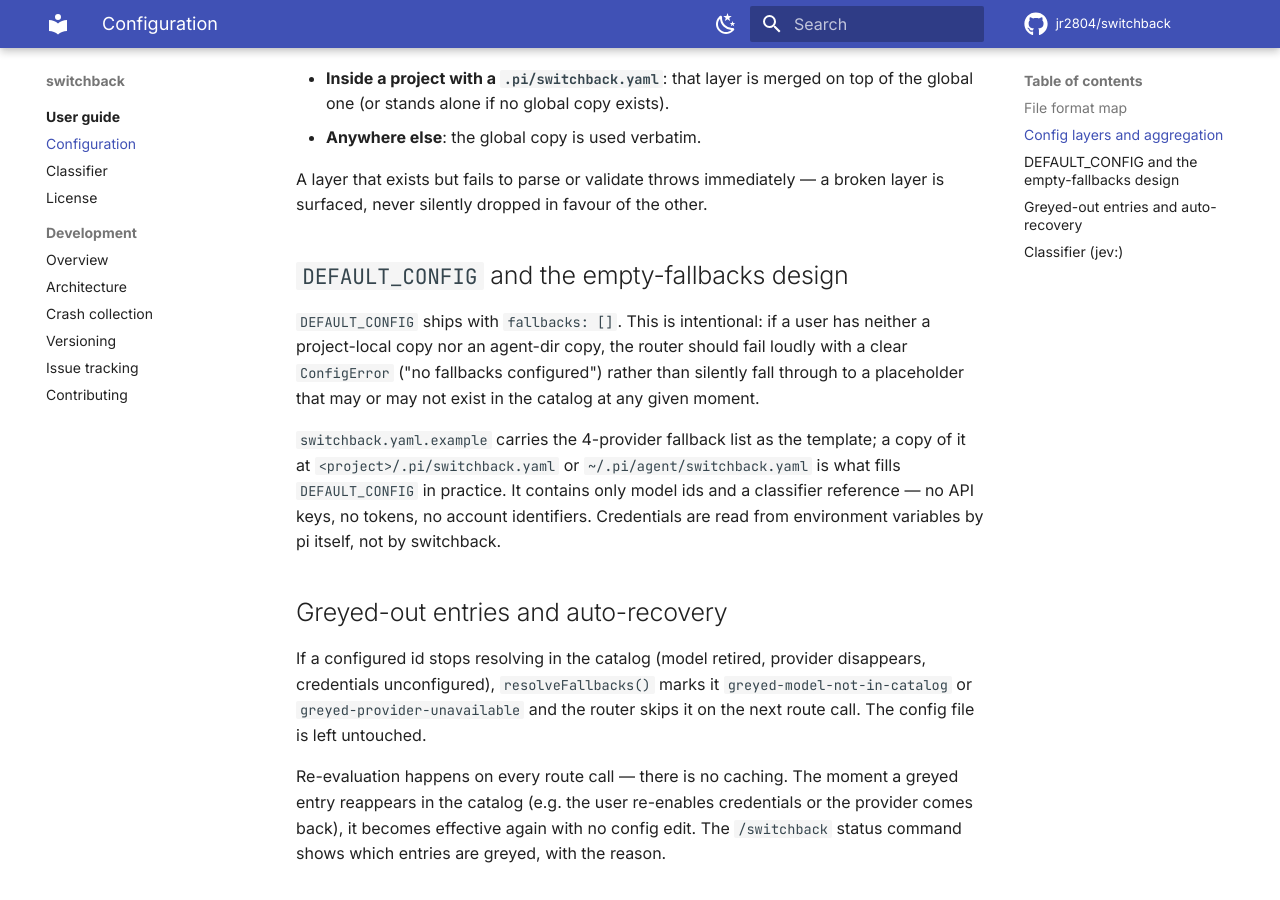
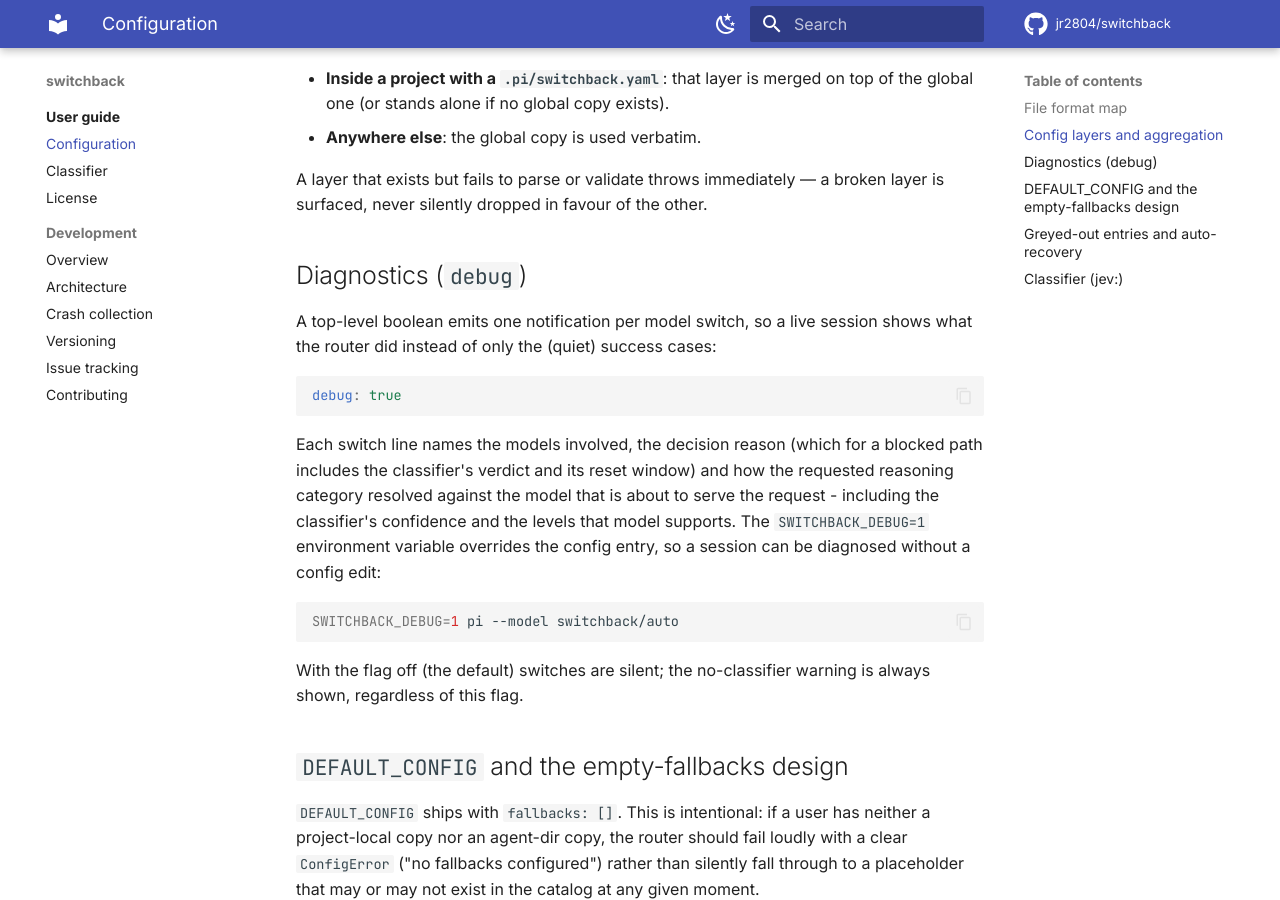
Before and after one commit to jr2804/switchback, an MkDocs documentation site: the page built from docs/configuration.md, in a window 1280 px wide and 900 px high, scrolled down 1408 px. Built offline with MkDocs 1.6.1 and Material for MkDocs 9.7.7, drawn with Linux system fonts in a browser that asks for light colours; comment, search, counter and statistics services are not loaded.

Commit message:
docs: diagnostics flag and refreshed layer/counts wording
Documents debug: (one line per switch or unsupported manual change, env override) and refreshes the layering notes and per-file test counts.

````diff
--- a/docs/configuration.md
+++ b/docs/configuration.md
@@ -47,6 +47,29 @@ The repo ships only `switchback.yaml.example` as the template. Practically:
 
 A layer that exists but fails to parse or validate throws immediately — a
 broken layer is surfaced, never silently dropped in favour of the other.
+
+## Diagnostics (`debug`)
+
+A top-level boolean emits one notification per model switch, so a live session
+shows what the router did instead of only the (quiet) success cases:
+
+```yaml
+debug: true
+```
+
+Each switch line names the models involved, the decision reason (which for a
+blocked path includes the classifier's verdict and its reset window) and how
+the requested reasoning category resolved against the model that is about to
+serve the request - including the classifier's confidence and the levels that
+model supports. The `SWITCHBACK_DEBUG=1` environment variable overrides the
+config entry, so a session can be diagnosed without a config edit:
+
+```bash
+SWITCHBACK_DEBUG=1 pi --model switchback/auto
+```
+
+With the flag off (the default) switches are silent; the no-classifier warning
+is always shown, regardless of this flag.
 
 ## `DEFAULT_CONFIG` and the empty-fallbacks design
 
````
Also changed, not shown: docs/architecture.md (+3 -3 lines), docs/development.md (+4 -4 lines).
